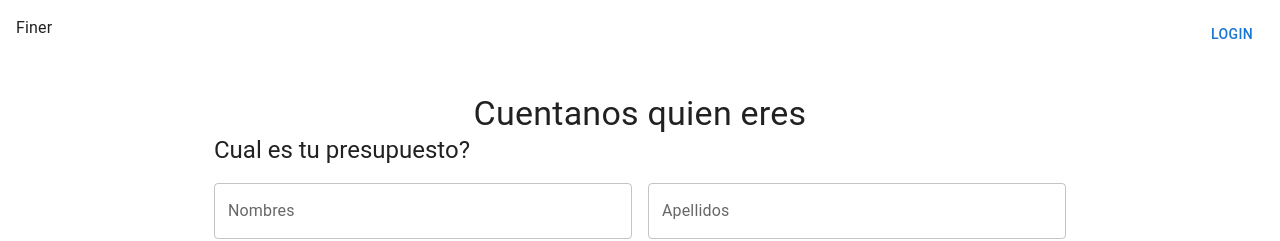
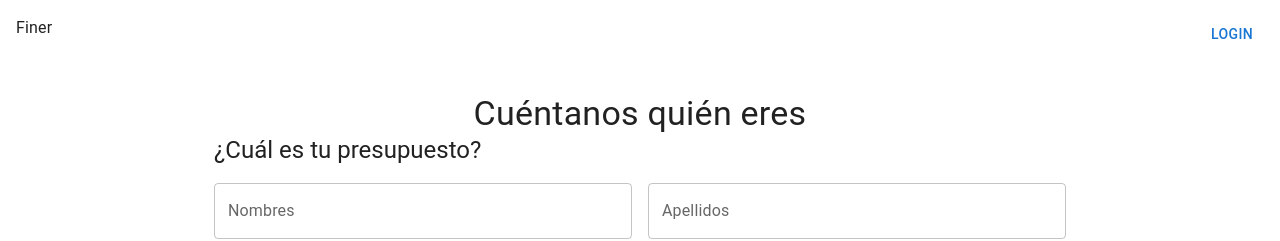
Before and after one commit to sinedie/GausianHack, a Next.js app: page /userform in a window 1280 px wide. Shown: the top 241 px of the page. Built offline with nearby package versions, Linux system fonts and the light colour scheme.

Commit message:
ortografia

```diff
--- a/components/Story.tsx
+++ b/components/Story.tsx
@@ -55,11 +55,11 @@ export default function Story({ story }: { story: StoryCase[] }) {
         ))}
 
         <Grid item md={12}>
-          {showGood && <Alert>Esa es la desicion correcta</Alert>}
+          {showGood && <Alert>Esa es la decisión correcta</Alert>}
 
           {showError && (
             <Alert severity="warning">
-              Podrias haberlo hecho mejor. Tenemos la siguiente informacion que
+              Podrias haberlo hecho mejor. Tenemos la siguiente información que
               te puede ayudar
             </Alert>
           )}
--- a/components/form/form.tsx
+++ b/components/form/form.tsx
@@ -39,7 +39,7 @@ export default function Form() {
   return (
     <div className="form-container">
       <form className="form" onSubmit={handleSubmit}>
-        <Typography variant='h5'>Cual es tu presupuesto?</Typography>
+        <Typography variant='h5'>¿Cuál es tu presupuesto?</Typography>
 
         <Grid container spacing={2}>
           <Grid md item>
--- a/pages/index.tsx
+++ b/pages/index.tsx
@@ -24,7 +24,7 @@ function HomeMessage({ onSubmit }: { onSubmit: (msg: string) => void }) {
       <Grid item md={12}>
         <StyledPaper>
           <>
-          Carol gana 2 salarios minimos y desea comprarse una moto para facilitar su transporte al trabajo. Pero siempre se gasta lo que le queda en gastos innecesarios.
+          Carol gana 2 salarios mínimos y desea comprarse una moto para facilitar su transporte al trabajo. Pero siempre se gasta lo que le queda en gastos innecesarios.
           </>
         </StyledPaper>
       </Grid>
--- a/pages/userform.tsx
+++ b/pages/userform.tsx
@@ -7,7 +7,7 @@ export default function UserForm() {
   return (
     <Container maxWidth={"md"} sx={{ p: 3 }}>
       <Typography variant="h4" sx={{ textAlign: "center" }}>
-        Cuentanos quien eres
+        Cuéntanos quién eres
       </Typography>
 
       <Form />
```
